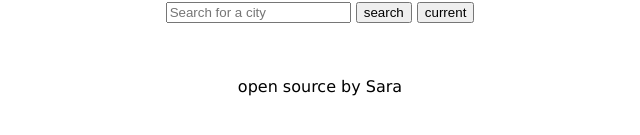
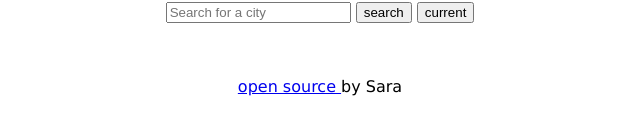
Before and after one commit to Sasoore/my-new-project, a plain HTML site: page index.html in a window 1280 px wide. Shown: the part 139-274 px from the top of the page, without its empty margins (320-960 px from the left). Drawn offline with nearby package versions, Linux system fonts and the light colour scheme.

Commit message:
fixed misspelling

```diff
--- a/index.html
+++ b/index.html
@@ -22,7 +22,7 @@
     <br />
     <br />
     <p>
-      <a hreft="https://github.com/Sasoore/my-new-project" target="_blank">
+      <a href="https://github.com/Sasoore/my-new-project" target="_blank">
         open source
       </a>
       by Sara
```
